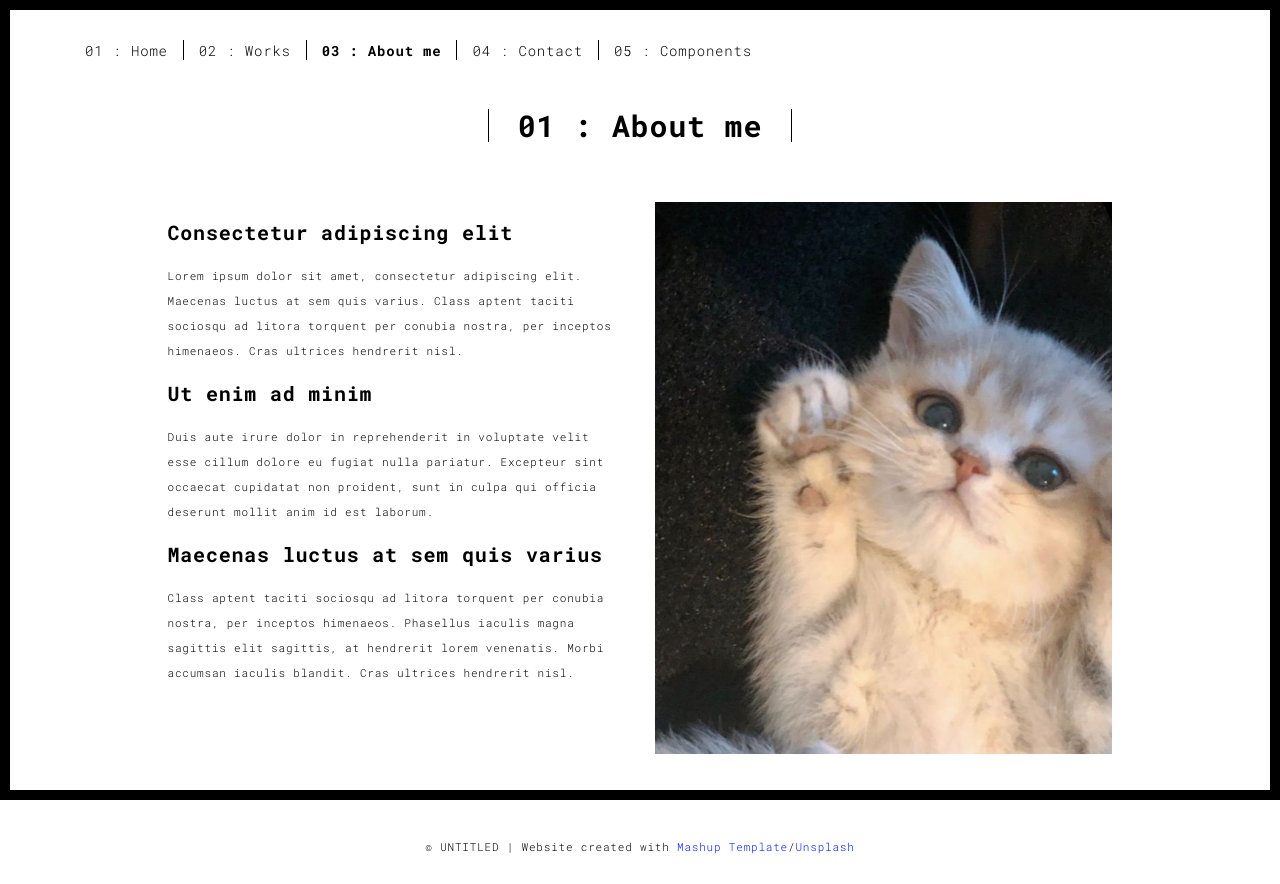
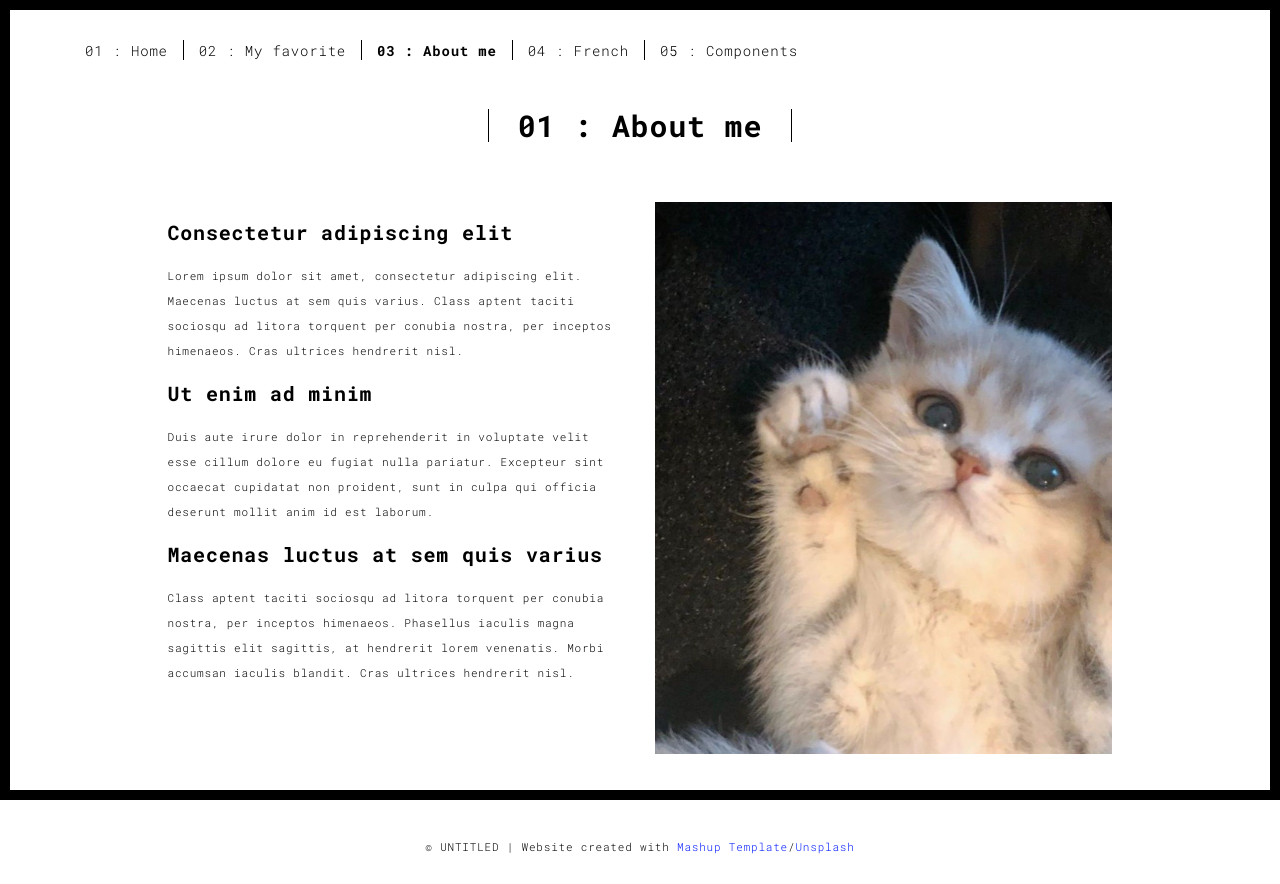
Before and after one commit to suzumana/web, a plain HTML site: page about.html in a window 1280 px wide. Drawn offline with Linux system fonts and the light colour scheme.

Commit message:
Update about.html

```diff
--- a/about.html
+++ b/about.html
@@ -38,9 +38,9 @@
       <div class="collapse navbar-collapse" id="navbar-collapse">
         <ul class="nav navbar-nav ">
           <li><a href="./index.html" title="">01 : Home</a></li>
-          <li><a href="./works.html" title="">02 : Works</a></li>
+          <li><a href="./works.html" title="">02 : My favorite</a></li>
           <li><a href="./about.html" title="">03 : About me</a></li>
-          <li><a href="./contact.html" title="">04 : Contact</a></li>
+          <li><a href="./contact.html" title="">04 : French</a></li>
           <li><a href="./components.html" title="">05 : Components</a></li>
         </ul>
 
```
